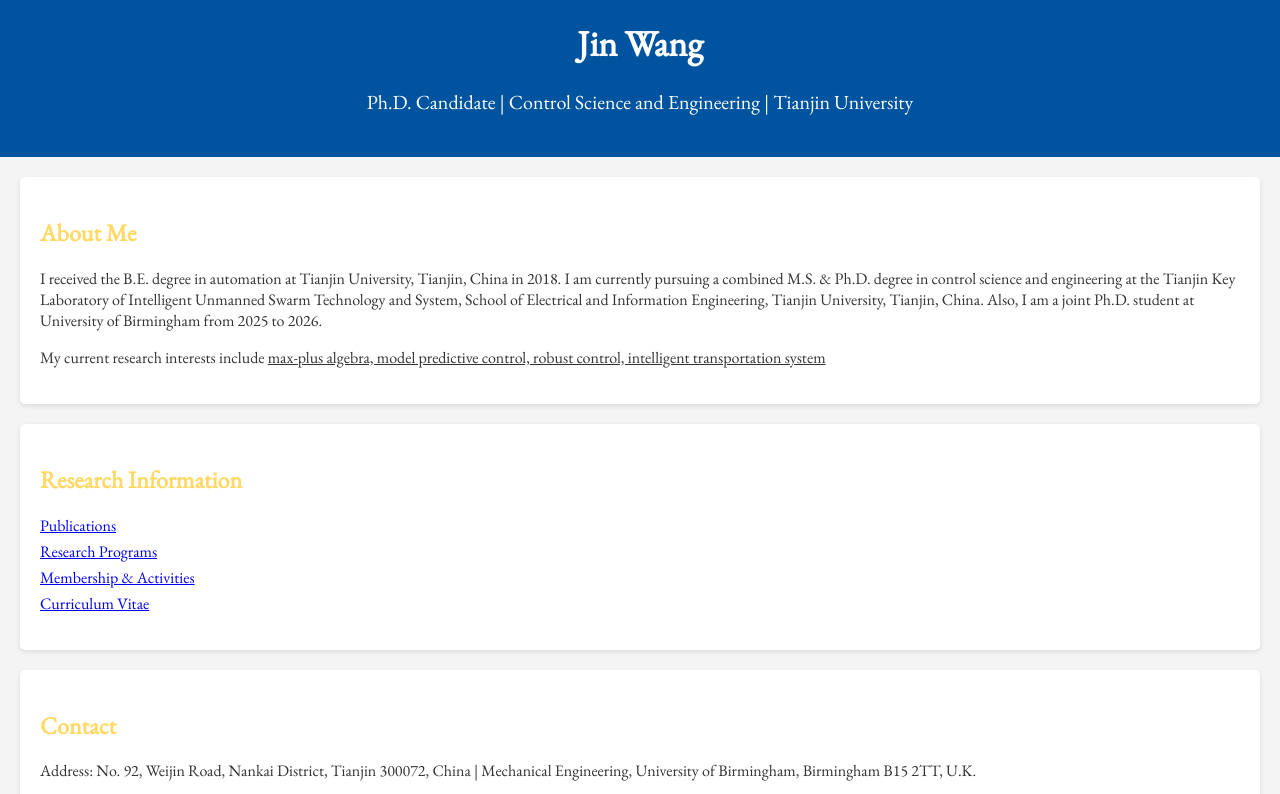
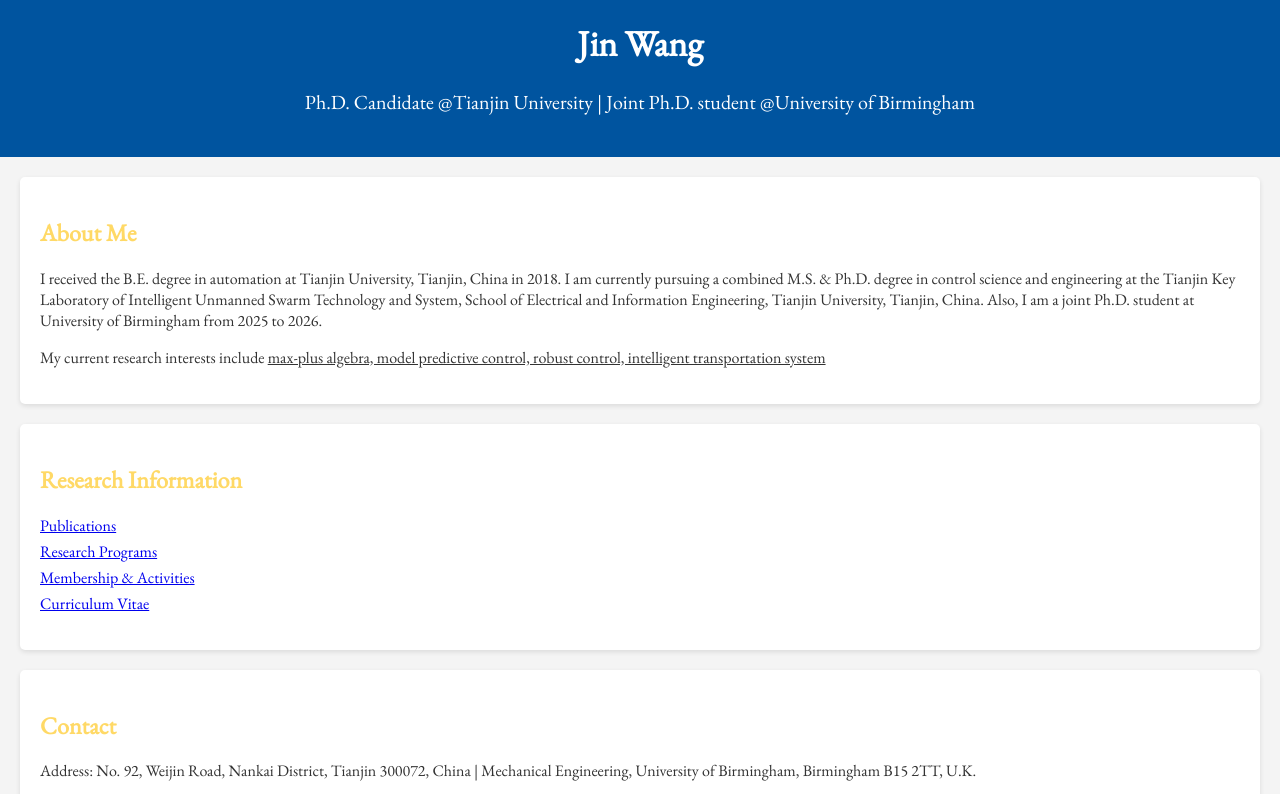
Before and after one commit to jinwang-web/jinwang-web.github.io, a plain HTML site: page index.html in a window 1280 px wide. Shown: the top 794 px of the page. Drawn offline with nearby package versions, Linux system fonts and the light colour scheme.

Commit message:
Update index.html

```diff
--- a/index.html
+++ b/index.html
@@ -11,7 +11,7 @@
 <body>
     <header>
         <h1>Jin Wang</h1>
-        <p>Ph.D. Candidate | Control Science and Engineering | Tianjin University</p>
+        <p>Ph.D. Candidate @Tianjin University | Joint Ph.D. student @University of Birmingham </p>
     </header>
 
     <section id="about">
```
